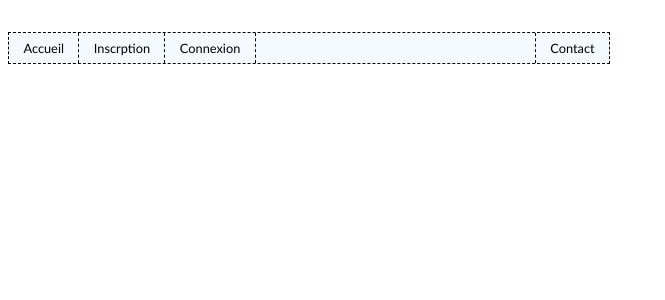
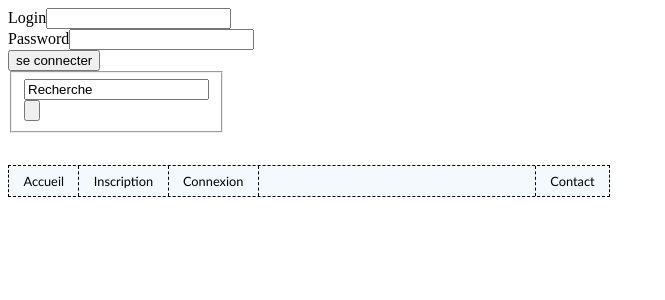
Before and after one commit to MiguelAdige/FreeBed, a PHP site: page /header.php in a window 1280 px wide. Shown: the top 300 px of the page, without its empty margins (0-665 px from the left). Run offline with PHP 8.4, Linux system fonts and the light colour scheme.

Commit message:
header 2
recherche....

```diff
--- a/header.css
+++ b/header.css
@@ -36,3 +36,14 @@ ul#menu_horizontal a img {
 border : none;
 padding :  0 0.3em;
 }
+
+form
+{
+	width: 208px;
+	margin-right: 26px;
+}
+
+nav
+{
+
+}
--- a/header.php
+++ b/header.php
@@ -8,9 +8,22 @@
 </head>
 <body>
 
+	<nav method="POST" action="login.php">
+		Login<input type="text" name="email"/><br/>
+		Password<input type="password" name="password"/><br/>
+		<input type="submit" name="submit" value="se connecter">
+	</nav>
+
+	<form method="get" action="/recherche.php" onsubmit="var q = $('#q').val(); if(q == 'Recherche' || q == ''){return false;}">
+		<fieldset>
+			<input type="text" id="q" name="q" class="search placeholder" placeholder="Recherche" value="Recherche">
+			<input type="submit" name="submit_search" value="">
+		</fieldset>
+	</form>
+
 	<ul id="menu_horizontal">
 <li class="bouton_gauche"><a href="accueil.php">Accueil</a></li>
-<li class="bouton_gauche"><a href="inscrption.php">Inscrption</a></li>
+<li class="bouton_gauche"><a href="inscription.php">Inscription</a></li>
 <li class="bouton_gauche"><a href="connexion.php">Connexion</a></li>
 <li class="bouton_droite"><a href="contact.php">Contact</a></li>
 	</ul>
```
